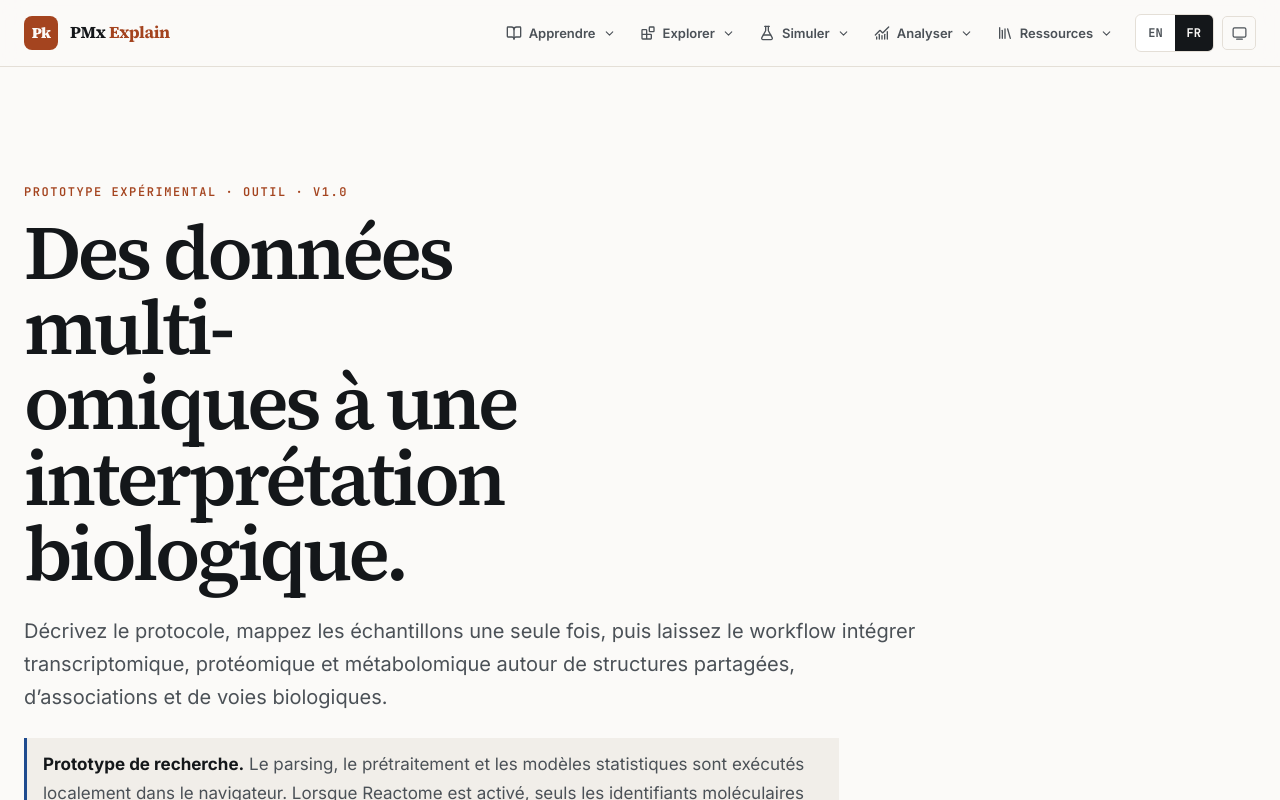
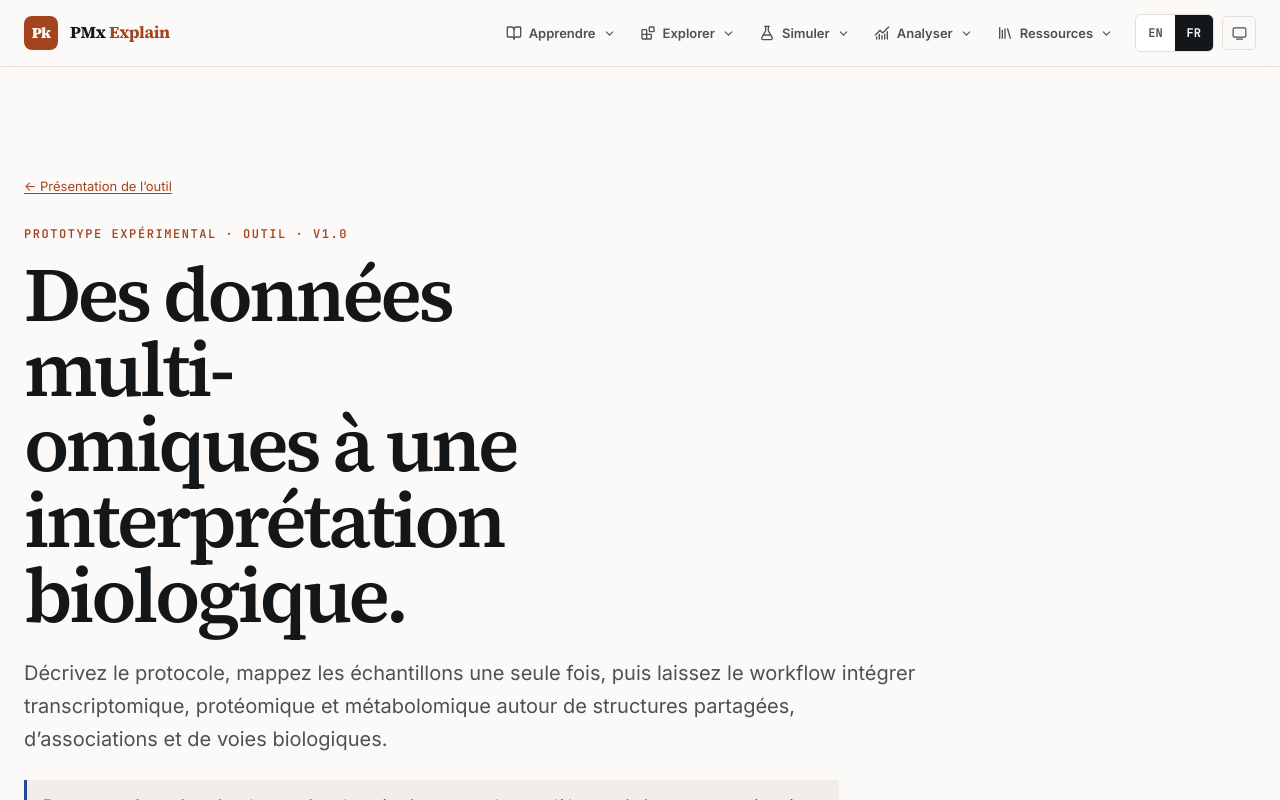
Before and after one commit to rberrah/rberrah.github.io, a SvelteKit app: page /multiomics/tool in a window 1280 px wide. Shown: the top 800 px of the page. Built offline with nearby package versions, Linux system fonts and the light colour scheme.

Commit message:
Stabilize covariate picker and link tool overview

```diff
--- a/src/routes/multiomics/tool/+page.svelte
+++ b/src/routes/multiomics/tool/+page.svelte
@@ -798,7 +798,9 @@
   $: replicateGroups = technicalReplicateGroups();
   $: canonicalMappedColumns = new Set(Object.values(columnMapping).filter(Boolean));
   $: availableCovariateColumns = metadataHeaders.filter((header) => !canonicalMappedColumns.has(header));
-  $: selectedCovariates = selectedCovariates.filter((header) => availableCovariateColumns.includes(header));
+  $: if (selectedCovariates.some((header) => !availableCovariateColumns.includes(header))) {
+    selectedCovariates = selectedCovariates.filter((header) => availableCovariateColumns.includes(header));
+  }
   $: outcomeMappingComplete = objective !== 'outcome'
     || (outcomeType !== 'none' && (outcomeType === 'survival'
       ? Boolean(columnMapping.survival_time && columnMapping.survival_event)
@@ -826,6 +828,7 @@
 </svelte:head>
 
 <section class="hero">
+  <a class="tool-back" href={`${base}/multiomics`}>← {t('Présentation de l’outil', 'Tool overview')}</a>
   <p class="eyebrow">{t('Prototype expérimental · outil · v1.0', 'Experimental prototype · tool · v1.0')}</p>
   <h1>{t('Des données multi-omiques à une interprétation biologique.', 'From multi-omics data to one biological interpretation.')}</h1>
   <p class="lede">
@@ -1768,6 +1771,7 @@
 
 <style>
   .hero { max-width: 920px; padding: var(--space-12) 0 var(--space-8); }
+  .tool-back { display: inline-block; margin-bottom: var(--space-4); font-size: var(--text-sm); }
   h1 { font-size: clamp(2.4rem, 6vw, 4.8rem); line-height: .98; max-width: 14ch; margin: var(--space-3) 0 var(--space-6); letter-spacing: -.045em; }
   h2 { margin: 0; font-size: var(--text-2xl); }
   h3 { margin: 0 0 var(--space-2); font-size: var(--text-lg); }
```
